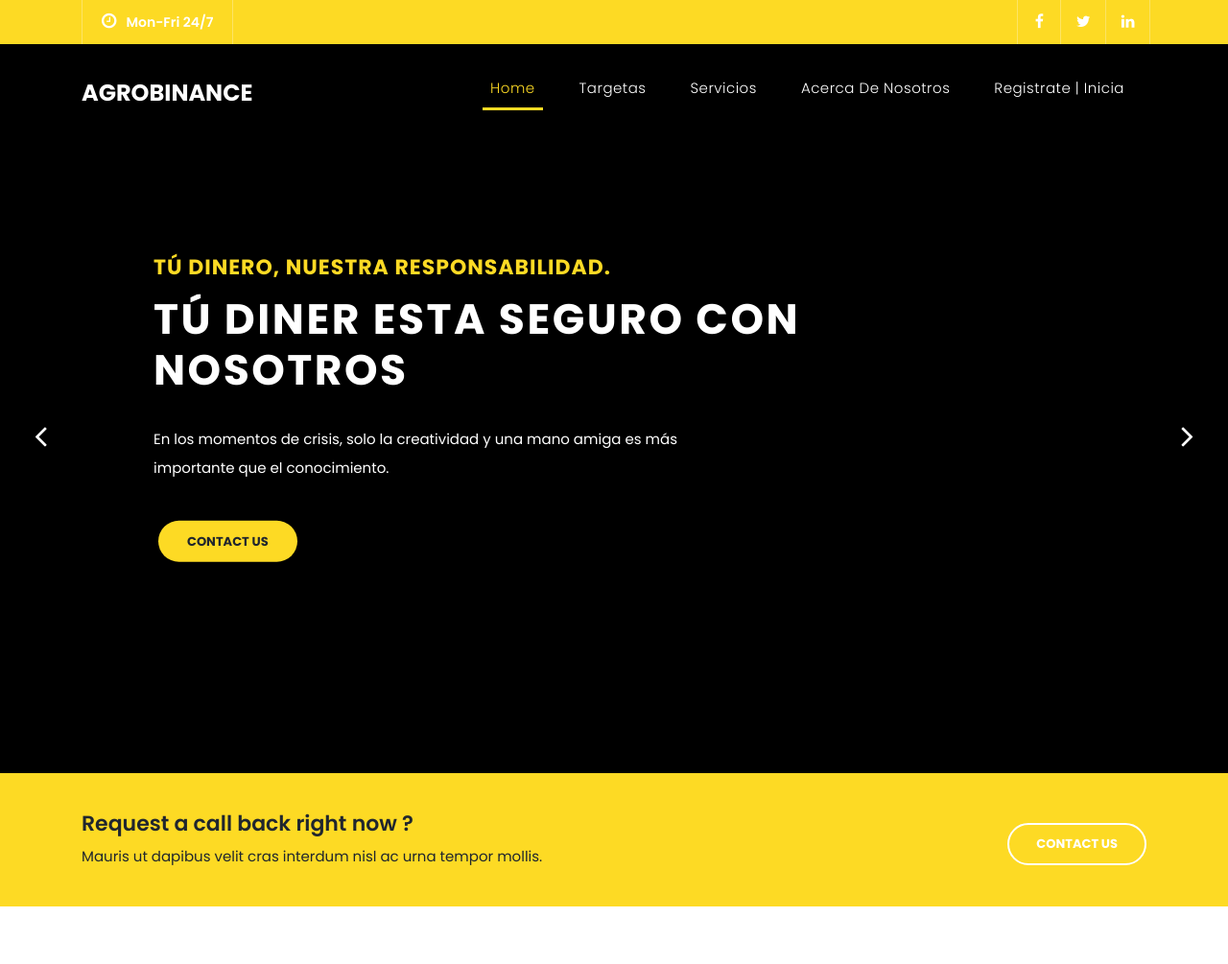
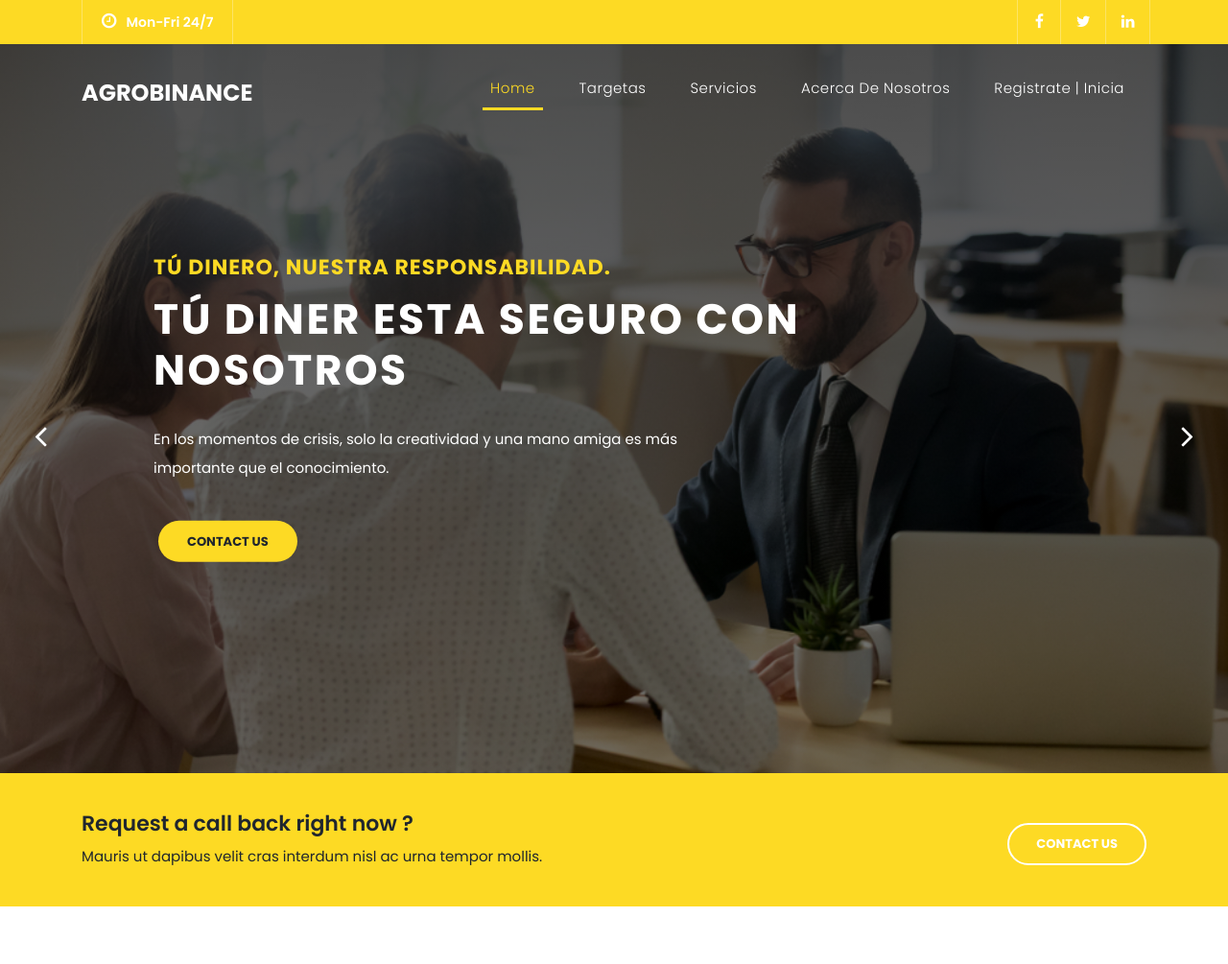
Before and after one commit to NoobMaster-69-UwU/Catedra-DSS, a PHP site: page / in a window 1280 px wide. Shown: the top 1005 px of the page at 96% size. Run offline with PHP 8.4, Linux system fonts and the light colour scheme; grey boxes labelled with a size stand in for pictures from a placeholder-image service; some libraries are stand-ins or nearby versions.

Commit message:
Update templatemo-finance-business.css

```diff
--- a/assets/css/templatemo-finance-business.css
+++ b/assets/css/templatemo-finance-business.css
@@ -387,7 +387,7 @@ header .navbar {
 }
 
 .Modern-Slider .item-1 .img-fill {
-	background-image: linear-gradient(rgba(0, 0, 0, var(--opacidad-negro)), rgba(0, 0, 0, var(--opacidad-negro))),url(../images/img1.png);
+	background-image:  linear-gradient(rgba(0, 0, 0, 0.7), rgba(0, 0, 0, 0.5)),url(../images/img1.png);
 }
 
 .Modern-Slider .item-2 .img-fill {
```
